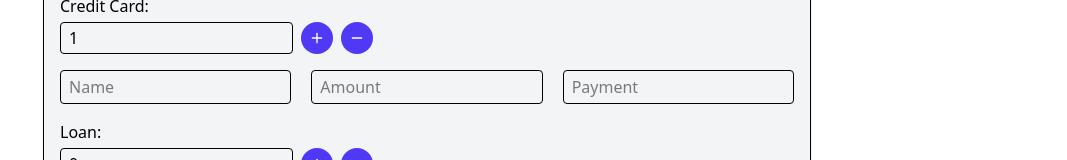
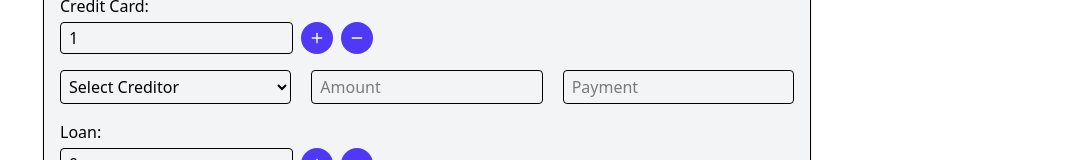
Before and after one commit to Bizz-Buzz-Creations/callsop, a React (Vite) app: page / in a window 1280 px wide. Both pictures are taken after a click on the button 530 px from the left and 919 px from the top of the page. Shown: the part 881-1041 px from the top of the page, without its empty margins (213-1280 px from the left). Built offline with nearby package versions, Linux system fonts and the light colour scheme.

Commit message:
added: creditors list, user info, CTax

```diff
--- /dev/null
+++ b/src/assets/creditors.json
@@ -0,0 +1,86 @@
+[
+  { "id": 1, "creditor": "Bank of Scotland (BOS)" },
+  { "id": 2, "creditor": "Amazon" },
+  { "id": 3, "creditor": "Ace" },
+  { "id": 4, "creditor": "Argus" },
+  { "id": 5, "creditor": "Cabot Finance" },
+  { "id": 6, "creditor": "EE" },
+  { "id": 7, "creditor": "Thames Water" },
+  { "id": 8, "creditor": "Barclays" },
+  { "id": 9, "creditor": "American Express (Amex)" },
+  { "id": 10, "creditor": "Fashion World" },
+  { "id": 11, "creditor": "Bartons" },
+  { "id": 12, "creditor": "Link Finance" },
+  { "id": 13, "creditor": "02" },
+  { "id": 14, "creditor": "Anglian Water" },
+  { "id": 15, "creditor": "First Direct" },
+  { "id": 16, "creditor": "Aqua" },
+  { "id": 17, "creditor": "Freemans" },
+  { "id": 18, "creditor": "Debenhams" },
+  { "id": 19, "creditor": "Lowell Finance" },
+  { "id": 20, "creditor": "Talk Talk" },
+  { "id": 21, "creditor": "Yorkshire Water" },
+  { "id": 22, "creditor": "Halifax" },
+  { "id": 23, "creditor": "Capital One" },
+  { "id": 24, "creditor": "Jacamo" },
+  { "id": 25, "creditor": "Dorothy Perkins" },
+  { "id": 26, "creditor": "Moorcroft" },
+  { "id": 27, "creditor": "Three Mobile" },
+  { "id": 28, "creditor": "British Gas" },
+  { "id": 29, "creditor": "HSBC" },
+  { "id": 30, "creditor": "Luma" },
+  { "id": 31, "creditor": "JD Wiliams" },
+  { "id": 32, "creditor": "Evans" },
+  { "id": 33, "creditor": "PRA Group" },
+  { "id": 34, "creditor": "Virgin" },
+  { "id": 35, "creditor": "EDF Energy" },
+  { "id": 36, "creditor": "Lloyds" },
+  { "id": 37, "creditor": "Marbles" },
+  { "id": 38, "creditor": "Kays" },
+  { "id": 39, "creditor": "John Lewis" },
+  { "id": 40, "creditor": "Robinson Way" },
+  { "id": 41, "creditor": "Vodafone" },
+  { "id": 42, "creditor": "Eon" },
+  { "id": 43, "creditor": "MBNA" },
+  { "id": 44, "creditor": "Ocean" },
+  { "id": 45, "creditor": "Littlewoods" },
+  { "id": 46, "creditor": "Mark n Spencer's (MnS)" },
+  { "id": 47, "creditor": "Wescot" },
+  { "id": 48, "creditor": "nPower" },
+  { "id": 49, "creditor": "Nationwide" },
+  { "id": 50, "creditor": "Vanquish" },
+  { "id": 51, "creditor": "Look Again" },
+  { "id": 52, "creditor": "New Day" },
+  { "id": 53, "creditor": "Scottish Power" },
+  { "id": 54, "creditor": "Natwest" },
+  { "id": 55, "creditor": "Virgin Money" },
+  { "id": 56, "creditor": "Sapsuma" },
+  { "id": 57, "creditor": "New Look" },
+  { "id": 58, "creditor": "SSE" },
+  { "id": 59, "creditor": "Royal Bank of Scotland" },
+  { "id": 60, "creditor": "118 Money" },
+  { "id": 61, "creditor": "Vary" },
+  { "id": 62, "creditor": "Sainsbury's" },
+  { "id": 63, "creditor": "United Utilities" },
+  { "id": 64, "creditor": "Sainsbridge" },
+  { "id": 65, "creditor": "Next" },
+  { "id": 66, "creditor": "Tesco" },
+  { "id": 67, "creditor": "Severn Trent Water" },
+  { "id": 68, "creditor": "Studio" },
+  { "id": 69, "creditor": "South West Water" },
+  { "id": 70, "creditor": "Santander" },
+  { "id": 71, "creditor": "Simply Bee" },
+  { "id": 72, "creditor": "Southern Water" },
+  { "id": 73, "creditor": "La Redoute" },
+  { "id": 74, "creditor": "Asda" },
+  { "id": 75, "creditor": "Wessex Water" },
+  { "id": 76, "creditor": "TSB" },
+  { "id": 77, "creditor": "Isme" },
+  { "id": 78, "creditor": "Currys PC World" },
+  { "id": 79, "creditor": "Northumbrian Water" },
+  { "id": 80, "creditor": "The AA" },
+  { "id": 81, "creditor": "Marisota" },
+  { "id": 82, "creditor": "IKEA" },
+  { "id": 83, "creditor": "Harrods" },
+  { "id": 84, "creditor": "TK Maxx" }
+]
--- a/src/components/DynamicInputGenerator.jsx
+++ b/src/components/DynamicInputGenerator.jsx
@@ -1,106 +1,77 @@
-// import { useState, useEffect } from 'react';
-// import { Plus, Minus } from 'lucide-react';
+import { Plus, Minus } from 'lucide-react';
+import creditors from '../assets/creditors.json';
 
-// const DynamicInputGenerator = ({ value = [], onChange }) => {
-//   const [number, setNumber] = useState(value.length || 0);
-//   // Each input row is an object: { name: '', amount: '', payment: '' }
-//   const [inputs, setInputs] = useState(value);
+const ArrearOptions = ({ index, value, onChange }) => (
+  <div className="flex items-center gap-4 mb-4">
+    <span className="text-lg font-medium">Arrear</span>
+    <div className="flex gap-6">
+      {["current", "previous"].map((type) => (
+        <label key={type} className="flex items-center gap-2">
+          <input
+            type="radio"
+            name={`arrear-${index}`}
+            value={type}
+            checked={value === type}
+            onChange={(e) => onChange(index, "arrear", e.target.value)}
+          />
+          {type === "current" ? "Current Year" : "Previous Year"}
+        </label>
+      ))}
+    </div>
+  </div>
+);
 
-//   useEffect(() => {
-//     onChange && onChange(inputs);
-//   }, [inputs]);
+const InputRow = ({ index, input, isGD, isArrear, onChange }) => (
+  <div>
+    <div className="flex gap-5">
+      {isGD ? (
+        <input
+          type="text"
+          value={input.name}
+          onChange={(e) => onChange(index, "name", e.target.value)}
+          placeholder="Enter Creditor Name"
+          className="border rounded w-full p-1"
+        />
+      ) : (
+        <select
+          value={input.name}
+          onChange={(e) => onChange(index, "name", e.target.value)}
+          className="border rounded w-full p-1"
+        >
+          <option value="">Select Creditor</option>
+          {creditors.map((cred) => (
+            <option key={cred.id} value={cred.creditor}>
+              {cred.creditor}
+            </option>
+          ))}
+        </select>
+      )}
+      <input
+        type="number"
+        value={input.amount}
+        onChange={(e) => onChange(index, "amount", e.target.value)}
+        placeholder="Amount"
+        className="border rounded w-full indent-1 p-1"
+      />
+      <input
+        type="number"
+        value={input.payment}
+        onChange={(e) => onChange(index, "payment", e.target.value)}
+        placeholder="Payment"
+        className="border rounded w-full indent-1 p-1"
+      />
+    </div>
+    {isArrear && (
+      <ArrearOptions
+        index={index}
+        value={input.arrear}
+        onChange={onChange}
+      />
+    )}
+  </div>
+);
 
-//   const handleChange = (e) => {
-//     const value = parseInt(e.target.value) || 0;
-//     setNumber(value);
-
-//     // Create an array of empty objects of length `value`
-//     const newInputs = Array.from({ length: value }, (_, i) => inputs[i] || { name: '', amount: '', payment: '' });
-//     setInputs(newInputs);
-//   };
-
-//   const handleInputChange = (index, field, value) => {
-//     const newInputs = [...inputs];
-//     newInputs[index] = { ...newInputs[index], [field]: value };
-//     setInputs(newInputs);
-//   };
-
-//   const handleIncrement = () => {
-//     const newNumber = number + 1;
-//     setNumber(newNumber);
-//     setInputs([...inputs, { name: '', amount: '', payment: '' }]);
-//   };
-
-//   const handleDecrement = () => {
-//     if (number > 0) {
-//       const confirmRemove = window.confirm("⚠️ Warning:\nAre you sure you want to remove the input field?\n\nYou may lose the entered data.");
-//       if (confirmRemove) {
-//         const newNumber = number - 1;
-//         setNumber(newNumber);
-//         setInputs(inputs.slice(0, newNumber));
-//       }
-//       // If not confirmed, do nothing
-//     }
-//   };
-
-//   return (
-//     <div>
-//       <div className="flex gap-2">
-//         <input
-//           id="numberInput"
-//           type="number"
-//           min="0"
-//           value={number}
-//           onChange={handleChange}
-//           placeholder="Enter number of inputs"
-//           className="border rounded indent-2"
-//         />
-//         <button
-//           onClick={handleIncrement}
-//           className="bg-indigo-600 hover:bg-indigo-700 text-white p-2 rounded-full"
-//         ><Plus width={16} height={16} /></button>
-//         <button
-//           onClick={handleDecrement}
-//           className="bg-indigo-600 hover:bg-indigo-700 text-white p-2 rounded-full"
-//         ><Minus width={16} height={16} /></button>
-//       </div>
-
-//       <div className="mt-4 space-y-2">
-//         {inputs.map((input, index) => (
-//           <div key={index} className='flex gap-5'>
-//             <input
-//               type="text"
-//               value={input.name}
-//               onChange={(e) => handleInputChange(index, 'name', e.target.value)}
-//               placeholder="Name"
-//               className="border rounded w-full indent-1 p-1"
-//             />
-//             <input
-//               type="number"
-//               value={input.amount}
-//               onChange={(e) => handleInputChange(index, 'amount', e.target.value)}
-//               placeholder="Amount"
-//               className="border rounded w-full indent-1 p-1"
-//             />
-//             <input
-//               type="number"
-//               value={input.payment}
-//               onChange={(e) => handleInputChange(index, 'payment', e.target.value)}
-//               placeholder="Payment"
-//               className="border rounded w-full indent-1 p-1"
-//             />
-//           </div>
-//         ))}
-//       </div>
-//     </div>
-//   );
-// };
-
-// export default DynamicInputGenerator;
-
-import { Plus, Minus } from 'lucide-react';
-
-const DynamicInputGenerator = ({ value = [], onChange, isArrear = "false" }) => {
+const DynamicInputGenerator = ({ value = [], onChange, isArrear, isGD }) => {
   const handleChange = (e) => {
     const newLength = parseInt(e.target.value) || 0;
     const newInputs = Array.from({ length: newLength }, (_, i) => value[i] || { name: '', amount: '', payment: '' });
@@ -141,68 +112,27 @@ const DynamicInputGenerator = ({ value = [], onChange, isArrear = "false" }) =>
         <button
           onClick={handleIncrement}
           className="bg-indigo-600 hover:bg-indigo-700 text-white p-2 rounded-full"
-        ><Plus width={16} height={16} /></button>
+        >
+          <Plus width={16} height={16} />
+        </button>
         <button
           onClick={handleDecrement}
           className="bg-indigo-600 hover:bg-indigo-700 text-white p-2 rounded-full"
-        ><Minus width={16} height={16} /></button>
+        >
+          <Minus width={16} height={16} />
+        </button>
       </div>
 
       <div className="mt-4 space-y-2">
         {value.map((input, index) => (
-          <>
-            <div key={index} className='flex gap-5'>
-              <input
-                type="text"
-                value={input.name}
-                onChange={(e) => handleInputChange(index, 'name', e.target.value)}
-                placeholder="Name"
-                className="border rounded w-full indent-1 p-1"
-              />
-              <input
-                type="number"
-                value={input.amount}
-                onChange={(e) => handleInputChange(index, 'amount', e.target.value)}
-                placeholder="Amount"
-                className="border rounded w-full indent-1 p-1"
-              />
-              <input
-                type="number"
-                value={input.payment}
-                onChange={(e) => handleInputChange(index, 'payment', e.target.value)}
-                placeholder="Payment"
-                className="border rounded w-full indent-1 p-1"
-              />
-            </div>
-
-            {isArrear === "true" && (
-              <div className="flex items-center gap-4 mb-4">
-                <span className="text-lg font-medium">Arrear</span>
-                <div className="flex gap-6">
-                  <label className="flex items-center gap-2">
-                    <input
-                      type="radio"
-                      name={`arrear-${index}`}
-                      value="current"
-                      checked={input.arrear === "current"}
-                      onChange={(e) => handleInputChange(index, 'arrear', e.target.value)}
-                    />
-                    Current Year
-                  </label>
-                  <label className="flex items-center gap-2">
-                    <input
-                      type="radio"
-                      name={`arrear-${index}`}
-                      value="previous"
-                      checked={input.arrear === "previous"}
-                      onChange={(e) => handleInputChange(index, 'arrear', e.target.value)}
-                    />
-                    Previous Year
-                  </label>
-                </div>
-              </div>
-            )}
-          </>
+          <InputRow
+            key={index}
+            index={index}
+            input={input}
+            isGD={isGD}
+            isArrear={isArrear}
+            onChange={handleInputChange}
+          />
         ))}
       </div>
     </div>
--- a/src/components/LabeledInputGroup.jsx
+++ b/src/components/LabeledInputGroup.jsx
@@ -1,7 +1,7 @@
 import { useEffect } from "react";
 import DynamicInputGenerator from "./DynamicInputGenerator";
 
-const LabeledInputGroup = ({ label, value = "", onChange, isArrear }) => {
+const LabeledInputGroup = ({ label, value = "", onChange, isArrear, isGD }) => {
   // Handler for input change
   // const handleInput = (e) => {
   //   onChange && onChange(e.target.value);
@@ -10,7 +10,7 @@ const LabeledInputGroup = ({ label, value = "", onChange, isArrear }) => {
   return (
     <div className=" items-center mb-4 w-full">
       <label className="block mb-1 font-medium">{label}:</label>
-      <DynamicInputGenerator value={value} onChange={onChange} isArrear={isArrear} />
+      <DynamicInputGenerator value={value} onChange={onChange} isArrear={isArrear} isGD={isGD} />
     </div>
   )
 }
--- a/src/utils/reportFormatter.js
+++ b/src/utils/reportFormatter.js
@@ -48,7 +48,7 @@ export function generateReportFromLocalStorage() {
 
   const debtSections = [
     "loan", "creditCard", "storeCard", "catalog", "gas", "electric", "water",
-    "mobileContact", "others", "overPayment", "advancePayment", "ccj", "hrms"
+    "mobileContact", "others", "overPayment", "advancePayment", "ccj", "hmrc", "councilTax"
   ];
 
   let totalDebt = 0;
@@ -66,7 +66,7 @@ export function generateReportFromLocalStorage() {
         const baseLine = `- ${item.name} – ${formatCurrency(amount)} – ${formatCurrency(payment)}/month`;
 
         // Add arrear note for specific keys
-        const needsArrearInfo = ["gas", "electric", "water", "mobileContact"].includes(key);
+        const needsArrearInfo = ["gas", "electric", "water", "mobileContact", "councilTax"].includes(key);
         const arrearInfo = needsArrearInfo && item.arrear
           ? ` (${item.arrear === "current" ? "Current Year" : "Previous Year"})`
           : "";
```
Also changed, not shown: src/components/DebtConfirmation.jsx (+17 -5 lines), src/components/EmployementInfo.jsx (+2 -6 lines), 1 other file (tests, documents, lock files or other folders).
